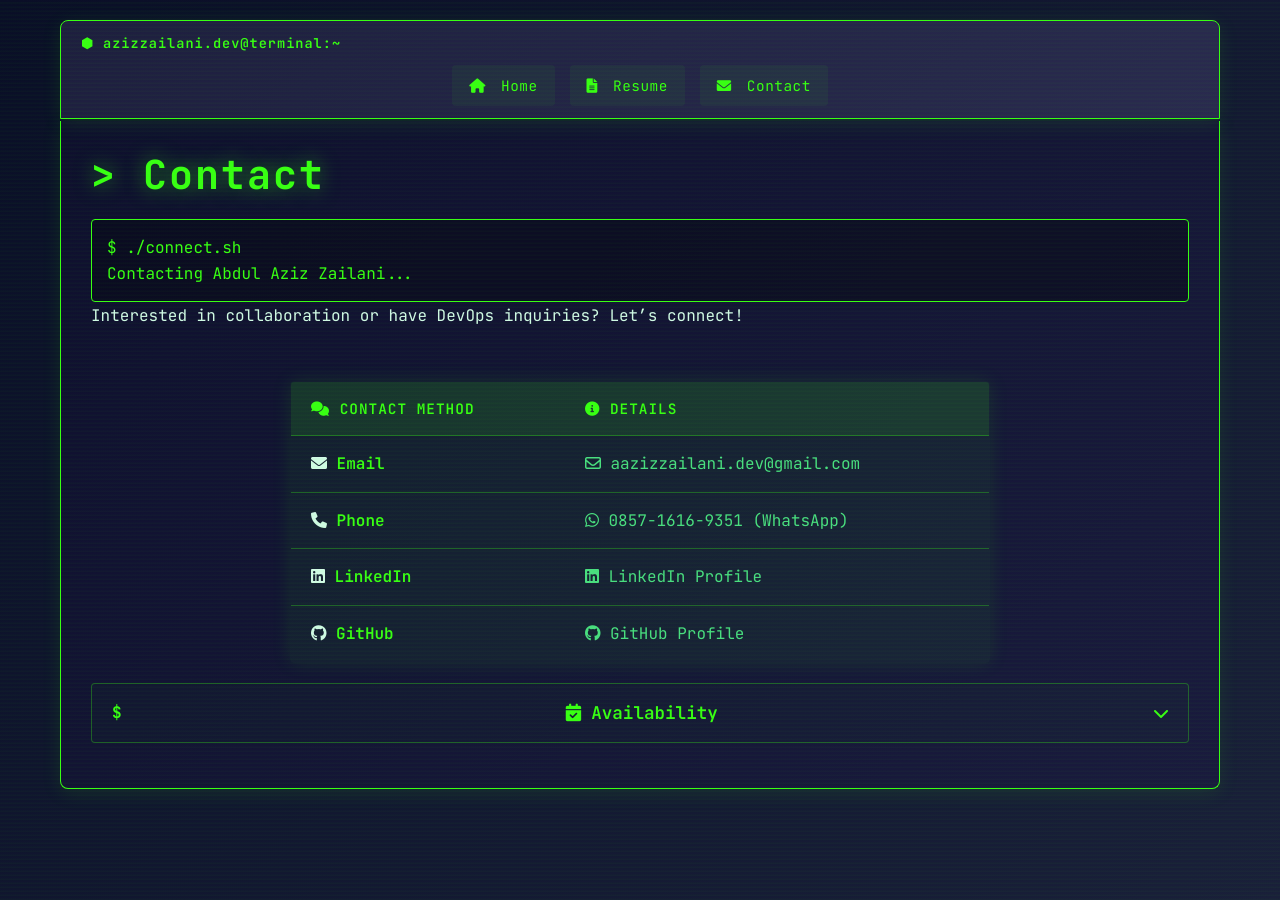
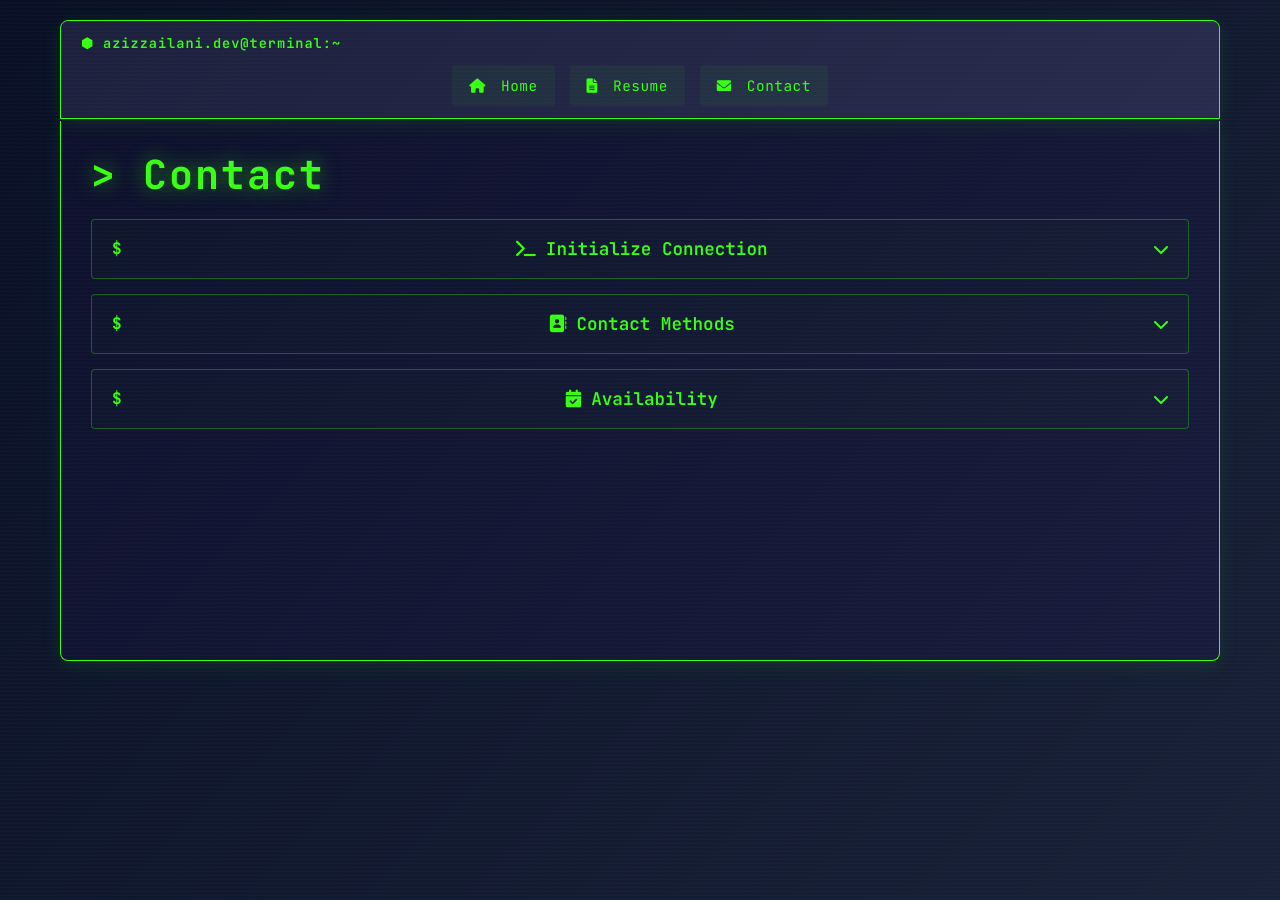
Before and after one commit to azizzailani/azizzailani.github.io, a Jekyll site: the page built from contact.md, in a window 1280 px wide. Built offline with Jekyll 4.4.1, drawn with Linux system fonts in a browser that asks for light colours.

Commit message:
refactor: enhance home and contact pages with accordion structure
- Wrap skills display in accordion for cleaner UI
- Wrap contact methods table in accordion
- Add initialization connection section with terminal style
- Improve visual hierarchy with consistent icons

````diff
--- a/contact.md
+++ b/contact.md
@@ -5,40 +5,54 @@ title: Contact
 
 # Contact
 
-```bash
-$ ./connect.sh
+<div class="accordion-section">
+  <div class="accordion-header" data-accordion="connect">
+    <div class="accordion-title">
+      <i class="fas fa-terminal"></i>
+      <span>Initialize Connection</span>
+    </div>
+    <i class="fas fa-chevron-down accordion-icon"></i>
+  </div>
+  <div class="accordion-content">
+    <pre><code>$ ./connect.sh
 Contacting Abdul Aziz Zailani...
-```
+Status: Available for collaboration</code></pre>
+    <p style="margin-top: 15px;"><i class="fas fa-comment"></i> Interested in collaboration or have DevOps inquiries? Let's connect!</p>
+  </div>
+</div>
 
-Interested in collaboration or have DevOps inquiries? Let's connect!
-
-<div class="contact-table">
-    <table>
-        <thead>
-            <tr>
-                <th><i class="fas fa-comments"></i> Contact Method</th>
-                <th><i class="fas fa-info-circle"></i> Details</th>
-            </tr>
-        </thead>
+<div class="accordion-section">
+  <div class="accordion-header" data-accordion="contacts">
+    <div class="accordion-title">
+      <i class="fas fa-address-book"></i>
+      <span>Contact Methods</span>
+    </div>
+    <i class="fas fa-chevron-down accordion-icon"></i>
+  </div>
+  <div class="accordion-content">
+    <div class="contact-table">
+      <table>
         <tbody>
-            <tr>
-                <td><i class="fas fa-envelope"></i> <strong>Email</strong></td>
-                <td><a href="mailto:aazizzailani.dev@gmail.com"><i class="far fa-envelope"></i> aazizzailani.dev@gmail.com</a></td>
-            </tr>
-            <tr>
-                <td><i class="fas fa-phone"></i> <strong>Phone</strong></td>
-                <td><a href="https://wa.me/6285716169351"><i class="fab fa-whatsapp"></i> 0857-1616-9351 (WhatsApp)</a></td>
-            </tr>
-            <tr>
-                <td><i class="fab fa-linkedin"></i> <strong>LinkedIn</strong></td>
-                <td><a href="https://linkedin.com/in/aazizzailani" target="_blank"><i class="fab fa-linkedin"></i> LinkedIn Profile</a></td>
-            </tr>
-            <tr>
-                <td><i class="fab fa-github"></i> <strong>GitHub</strong></td>
-                <td><a href="https://github.com/azizzailani" target="_blank"><i class="fab fa-github"></i> GitHub Profile</a></td>
-            </tr>
+          <tr>
+            <td><i class="fas fa-envelope"></i> <strong>Email</strong></td>
+            <td><a href="mailto:aazizzailani.dev@gmail.com"><i class="far fa-envelope"></i> aazizzailani.dev@gmail.com</a></td>
+          </tr>
+          <tr>
+            <td><i class="fas fa-phone"></i> <strong>Phone</strong></td>
+            <td><a href="https://wa.me/6285716169351"><i class="fab fa-whatsapp"></i> 0857-1616-9351 (WhatsApp)</a></td>
+          </tr>
+          <tr>
+            <td><i class="fab fa-linkedin"></i> <strong>LinkedIn</strong></td>
+            <td><a href="https://linkedin.com/in/aazizzailani" target="_blank"><i class="fab fa-linkedin"></i> LinkedIn Profile</a></td>
+          </tr>
+          <tr>
+            <td><i class="fab fa-github"></i> <strong>GitHub</strong></td>
+            <td><a href="https://github.com/azizzailani" target="_blank"><i class="fab fa-github"></i> GitHub Profile</a></td>
+          </tr>
         </tbody>
-    </table>
+      </table>
+    </div>
+  </div>
 </div>
 
 <div class="accordion-section">
````
Also changed, not shown: index.md (+13 -4 lines).
